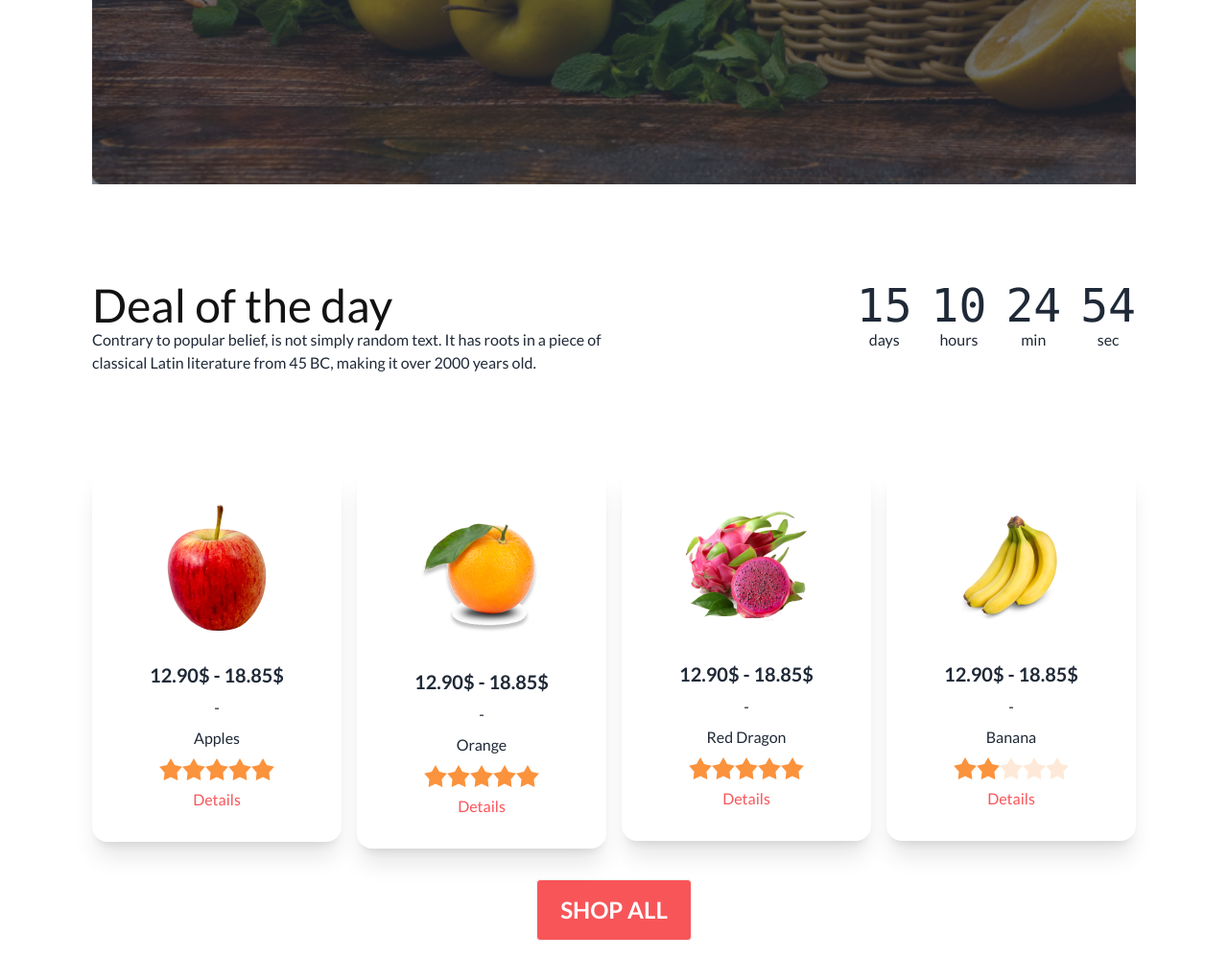
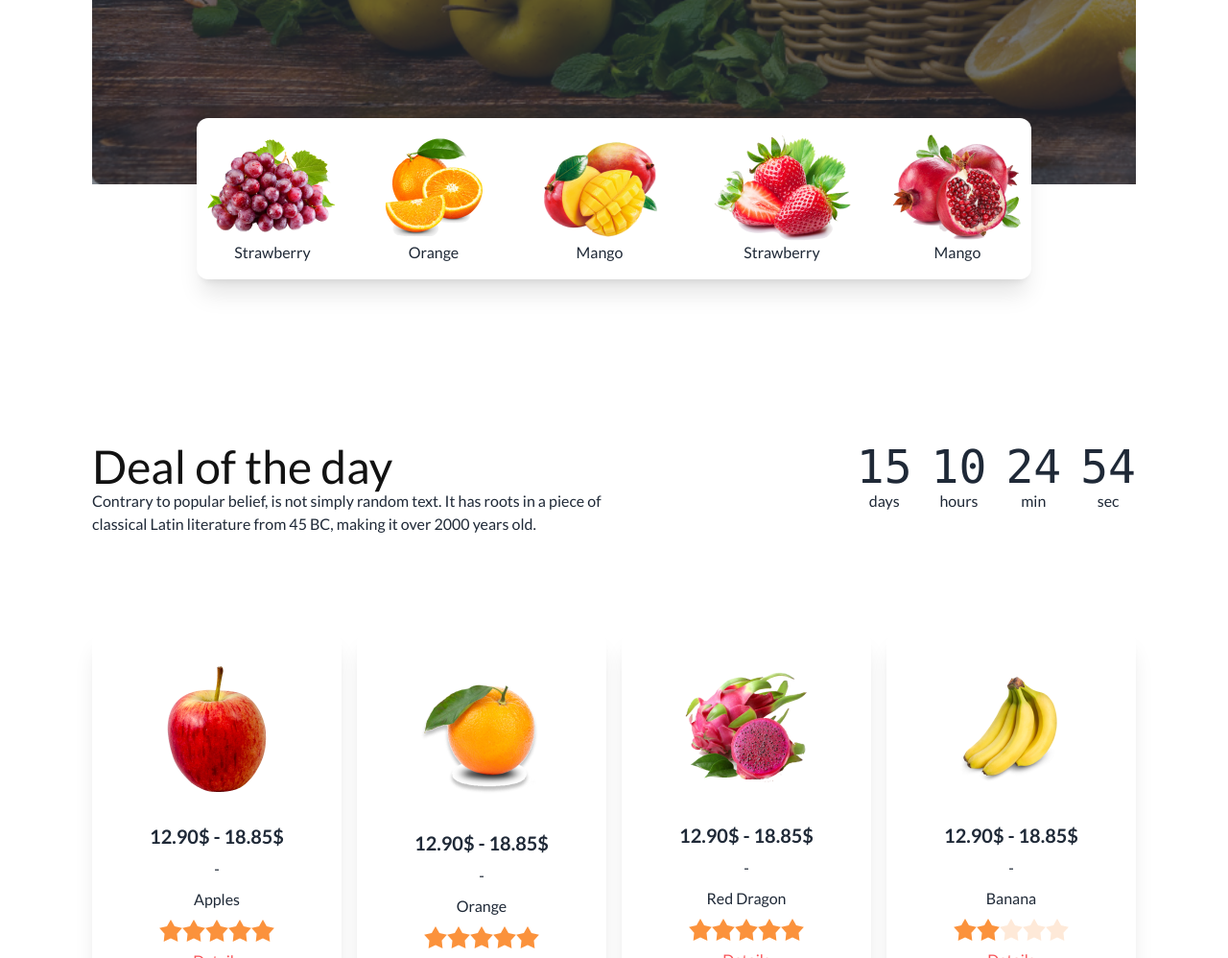
Before and after one commit to alomsoltanul/fruit-brust-assignment, a plain HTML site: page index.html in a window 1280 px wide. Shown: the part 820-1818 px from the top of the page at 96% size. Drawn offline with nearby package versions, Linux system fonts and the light colour scheme; grey boxes are pictures that could not be loaded.

Commit message:
Making Progress

```diff
--- a/index.html
+++ b/index.html
@@ -152,6 +152,32 @@
         </div>
       </section>
 
+      <section>
+        <div class="container">
+          <div class="flex boxes shadow-xl py-4 text-center">
+            <div class="box justify-items-center">
+              <img src="images/fruit1.png" alt="">
+              <p>Strawberry</p>
+            </div>
+            <div class="box">
+              <img src="images/fruit2.png" alt="">
+              <p>Orange</p>
+            </div>
+            <div class="box">
+              <img src="images/fruit3.png" alt="">
+              <p>Mango</p>
+            </div>
+            <div class="box">
+              <img src="images/fruit4.png" alt="">
+              <p>Strawberry</p>
+            </div>
+            <div class="box">
+              <img src="images/fruit5.png" alt="">
+              <p>Mango</p>
+            </div>
+          </div>
+        </div>
+      </section>
       <!-- Deal of the day -->
       <section>
         <div class="container my-24">
--- a/styles/style.css
+++ b/styles/style.css
@@ -1,3 +1,13 @@
 .font-color{
     font-family: 'Lato', sans-serif;
 }
+.boxes{
+    margin: auto;
+    width: 80%;
+    justify-content: center;
+    gap: 40px;
+    position: relative;
+    top: -75px;
+    background-color: white;
+    border-radius: 12px;
+}
```
